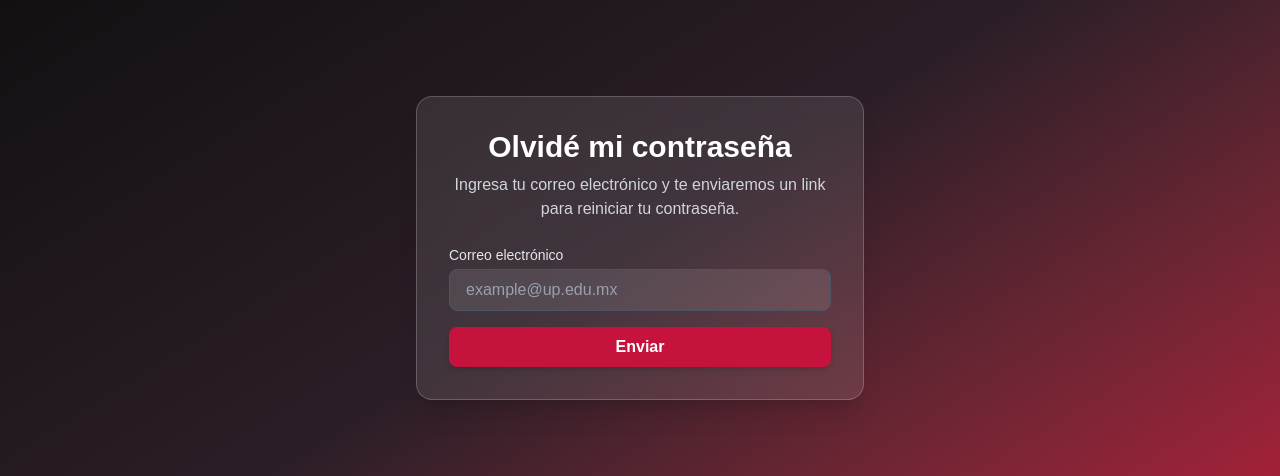
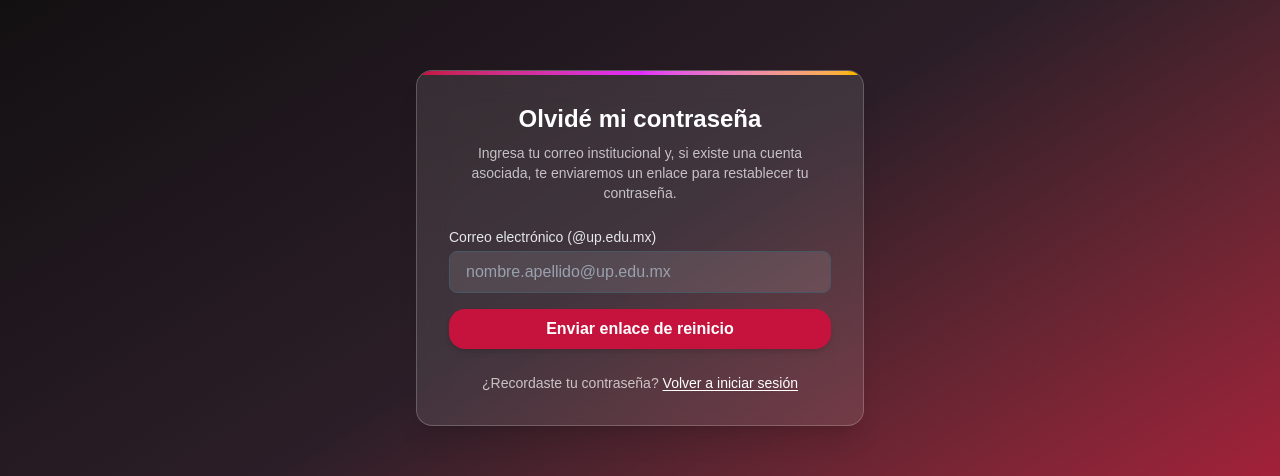
Before and after one commit to Murinho/algoritmia-up, a Next.js app: page /olvide-contrasena in a window 1280 px wide. Shown: the part 216-692 px from the top of the page. Built offline with nearby package versions, Linux system fonts and the light colour scheme; no server answers.

Commit message:
Forgot password component emulates sending an email but doesn't do it yet

```diff
--- a/src/components/ForgotPassword.tsx
+++ b/src/components/ForgotPassword.tsx
@@ -1,27 +1,94 @@
 "use client";
 
 import { useState } from "react";
+import { API_BASE } from "@/lib/api";
+
+const emailRegex = /^[^\s@]+@[^\s@]+\.[^\s@]+$/;
 
 export default function ForgotPassword() {
   const [email, setEmail] = useState("");
   const [submitted, setSubmitted] = useState(false);
+  const [submitting, setSubmitting] = useState(false);
+  const [errorMsg, setErrorMsg] = useState<string | null>(null);
+  const [successMsg, setSuccessMsg] = useState<string | null>(null);
 
-  const handleSubmit = (e: React.FormEvent) => {
+  const handleSubmit = async (e: React.FormEvent) => {
     e.preventDefault();
-    if (!email.trim()) return;
-    setSubmitted(true);
-    // In the future: connect API to send reset email
+    setErrorMsg(null);
+    setSuccessMsg(null);
+
+    const trimmed = email.trim().toLowerCase();
+
+    if (!emailRegex.test(trimmed)) {
+      setErrorMsg("Ingresa un email válido.");
+      return;
+    }
+    if (!trimmed.endsWith("@up.edu.mx")) {
+      setErrorMsg("El correo debe terminar en @up.edu.mx.");
+      return;
+    }
+
+    try {
+      setSubmitting(true);
+
+      const res = await fetch(`${API_BASE}/auth/request-password-reset`, {
+        method: "POST",
+        headers: { "Content-Type": "application/json" },
+        body: JSON.stringify({ email: trimmed }),
+      });
+
+      // Backend always responds 200 with generic message if user exists or not.
+      if (!res.ok) {
+        setErrorMsg(
+          "No se pudo procesar la solicitud. Intenta nuevamente más tarde."
+        );
+        return;
+      }
+
+      const data = (await res.json().catch(() => null)) as
+        | { message?: string }
+        | null;
+
+      setSubmitted(true);
+      setSuccessMsg(
+        data?.message ??
+          "Si existe una cuenta asociada a este correo, hemos enviado un enlace para restablecer la contraseña."
+      );
+    } catch (err) {
+      const msg =
+        err instanceof Error
+          ? err.message
+          : "No se pudo procesar la solicitud. Intenta nuevamente.";
+      setErrorMsg(msg);
+    } finally {
+      setSubmitting(false);
+    }
   };
 
   return (
-    <section className="relative flex min-h-screen items-center justify-center bg-gradient-to-br from-[#0D0D0D] via-[#2c1e28] to-[#C5133D] px-4">
-      <div className="w-full max-w-md rounded-2xl bg-white/10 backdrop-blur-lg shadow-xl p-8 border border-white/20">
-        <h1 className="text-3xl font-bold text-white text-center mb-2">
+    <section className="relative flex min-h-[100dvh] items-center justify-center pt-[env(safe-area-inset-top)] pb-[env(safe-area-inset-bottom)] bg-gradient-to-br from-[#0D0D0D] via-[#2c1e28] to-[#C5133D] px-4">
+      <div className="w-full max-w-md rounded-2xl bg-white/10 backdrop-blur-lg shadow-xl p-8 border border-white/20 relative overflow-hidden">
+        <div className="absolute inset-x-0 top-0 h-1 bg-gradient-to-r from-[#C5133D] via-fuchsia-500 to-amber-400" />
+
+        <h1 className="text-2xl font-semibold text-white text-center mb-2">
           Olvidé mi contraseña
         </h1>
-        <p className="text-center text-gray-300 mb-6">
-          Ingresa tu correo electrónico y te enviaremos un link para reiniciar tu contraseña.
+        <p className="text-center text-white/70 mb-6 text-sm">
+          Ingresa tu correo institucional y, si existe una cuenta asociada, te
+          enviaremos un enlace para restablecer tu contraseña.
         </p>
+
+        {errorMsg && (
+          <div className="mb-4 rounded-lg border border-red-500/30 bg-red-500/10 p-3 text-red-200 text-sm">
+            {errorMsg}
+          </div>
+        )}
+
+        {successMsg && submitted && (
+          <div className="mb-4 rounded-lg border border-emerald-500/30 bg-emerald-500/10 p-3 text-emerald-200 text-sm">
+            {successMsg}
+          </div>
+        )}
 
         {!submitted ? (
           <form onSubmit={handleSubmit} className="space-y-4">
@@ -30,7 +97,7 @@ export default function ForgotPassword() {
                 htmlFor="email"
                 className="block text-sm font-medium text-gray-200 mb-1"
               >
-                Correo electrónico
+                Correo electrónico (@up.edu.mx)
               </label>
               <input
                 id="email"
@@ -38,25 +105,40 @@ export default function ForgotPassword() {
                 required
                 value={email}
                 onChange={(e) => setEmail(e.target.value)}
-                placeholder="example@up.edu.mx"
+                placeholder="nombre.apellido@up.edu.mx"
                 className="w-full rounded-lg border border-gray-600 bg-white/10 px-4 py-2 text-white placeholder-gray-400 focus:border-[#C5133D] focus:outline-none focus:ring-1 focus:ring-[#C5133D]"
               />
             </div>
             <button
               type="submit"
-              className="w-full rounded-lg bg-[#C5133D] px-4 py-2 font-semibold text-white shadow-md hover:bg-[#a40f33] transition"
+              disabled={submitting}
+              className="w-full rounded-2xl bg-[#C5133D] px-4 py-2 font-semibold text-white shadow-md hover:bg-[#a40f33] transition disabled:opacity-60"
             >
-              Enviar
+              {submitting ? "Enviando…" : "Enviar enlace de reinicio"}
             </button>
           </form>
         ) : (
-          <div className="text-center">
-            <p className="text-green-300 font-medium mb-4">
-              ✅ Un link de reinicio de contraseña ha sido enviado a:
+          <div className="text-center mt-4">
+            <p className="text-sm text-white/80 mb-2">
+              Si el correo <span className="font-semibold">{email}</span> está
+              registrado, recibirás un enlace para restablecer tu contraseña en
+              los próximos minutos.
             </p>
-            <p className="text-white font-semibold">{email}</p>
+            <p className="text-xs text-white/60">
+              Revisa también tu carpeta de spam o correo no deseado.
+            </p>
           </div>
         )}
+
+        <p className="mt-6 text-center text-sm text-white/70">
+          ¿Recordaste tu contraseña?{" "}
+          <a
+            href="/login"
+            className="text-white underline underline-offset-2"
+          >
+            Volver a iniciar sesión
+          </a>
+        </p>
       </div>
     </section>
   );
```
